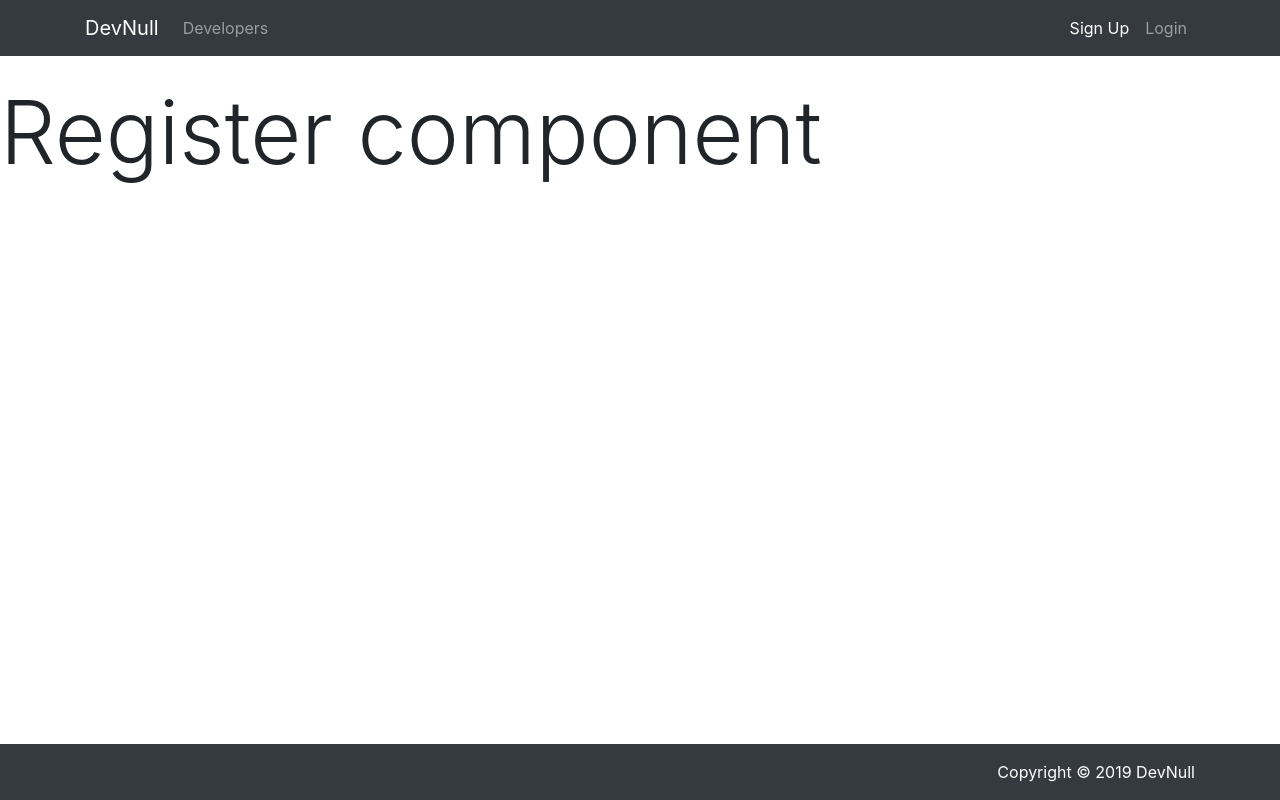
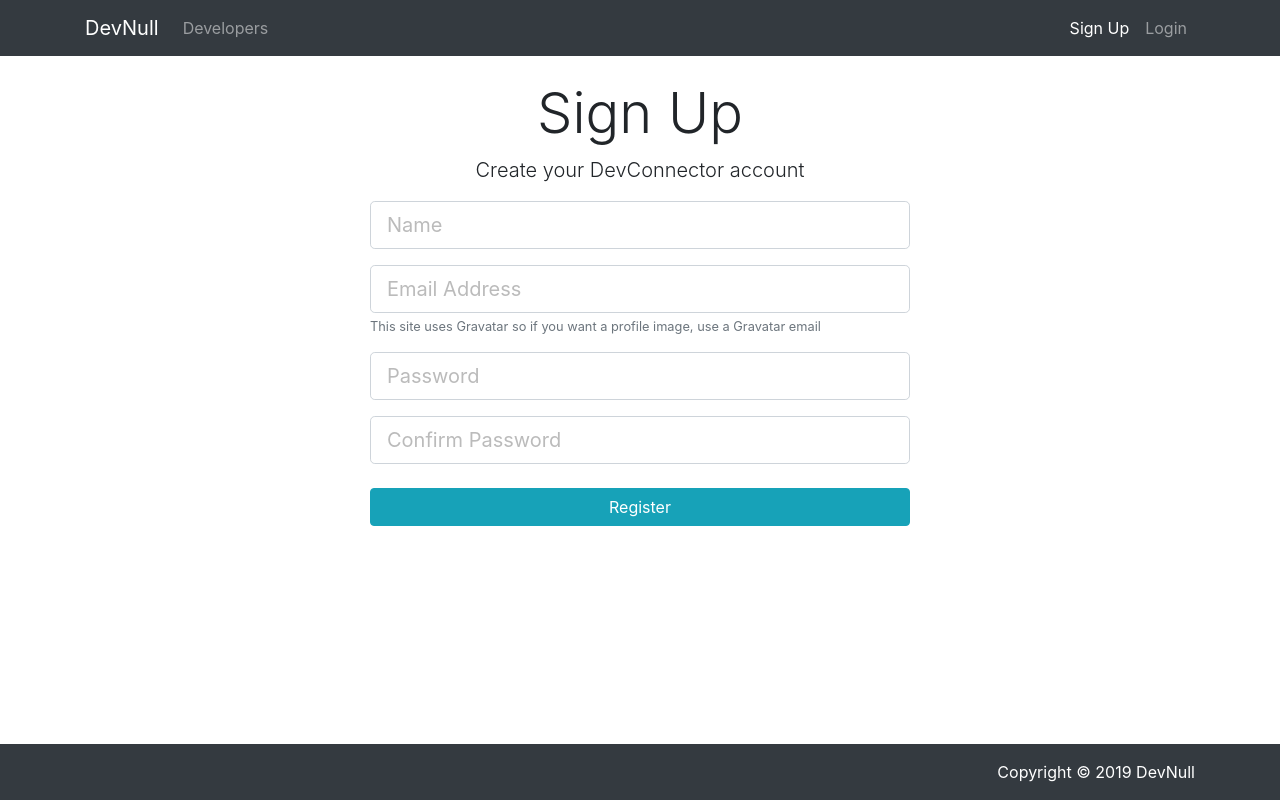
Before and after one commit to mrSerhi/Dev-Null, a React (Create React App) app in the folder client/: page /register in a window 1280 px wide. Built offline with nearby package versions, Linux system fonts and the light colour scheme.

Commit message:
add to Register component -> form for registration with component state && swallow validation

```diff
--- a/client/src/components/Auth/Register.js
+++ b/client/src/components/Auth/Register.js
@@ -1,9 +1,133 @@
 import React, { Component } from "react";
 
 class Register extends Component {
-  state = {};
+  state = {
+    name: "",
+    email: "",
+    password: "",
+    password2: ""
+  };
+
+  validate = data => {
+    const error = {};
+    let isValid = true;
+
+    if (data.name.length < 3) {
+      error.name = "Name must be equal or biggest then 3";
+      isValid = false;
+    }
+
+    if (data.name === "") {
+      error.name = "Name is required";
+      isValid = false;
+    }
+
+    if (data.email === "") {
+      error.email = "Email is required";
+      isValid = false;
+    }
+
+    if (data.password === "" && data.password2 === "") {
+      error.password = "Password is required";
+      isValid = false;
+    }
+
+    if (data.password !== data.password2) {
+      error.notIdenticPassword = "Password not equal";
+      isValid = false;
+    }
+
+    return { error, isValid };
+  };
+
+  handleOnChange = e => this.setState({ [e.target.name]: e.target.value });
+
+  handleOnSubmit = e => {
+    e.preventDefault();
+    // validate
+    const data = {
+      name: this.state.name,
+      email: this.state.email,
+      password: this.state.password,
+      password2: this.state.password2
+    };
+    const { error, isValid } = this.validate(data);
+
+    if (!isValid) {
+      console.log(error);
+      return;
+    }
+    alert("Submit!");
+
+    this.setState({ name: "", email: "", password: "", password2: "" });
+  };
+
   render() {
-    return <h1 className="display-2">Register component</h1>;
+    const { name, email, password, password2 } = this.state;
+    return (
+      <div className="register">
+        <div className="container">
+          <div className="row">
+            <div className="col-md-6 m-auto">
+              <h1 className="display-4 text-center">Sign Up</h1>
+              <p className="lead text-center">
+                Create your DevConnector account
+              </p>
+              <form onSubmit={this.handleOnSubmit}>
+                <div className="form-group">
+                  <input
+                    value={name}
+                    onChange={this.handleOnChange}
+                    type="text"
+                    className="form-control form-control-lg"
+                    placeholder="Name"
+                    name="name"
+                    required
+                  />
+                </div>
+                <div className="form-group">
+                  <input
+                    value={email}
+                    onChange={this.handleOnChange}
+                    type="email"
+                    className="form-control form-control-lg"
+                    placeholder="Email Address"
+                    name="email"
+                  />
+                  <small className="form-text text-muted">
+                    This site uses Gravatar so if you want a profile image, use
+                    a Gravatar email
+                  </small>
+                </div>
+                <div className="form-group">
+                  <input
+                    value={password}
+                    onChange={this.handleOnChange}
+                    type="password"
+                    className="form-control form-control-lg"
+                    placeholder="Password"
+                    name="password"
+                  />
+                </div>
+                <div className="form-group">
+                  <input
+                    value={password2}
+                    onChange={this.handleOnChange}
+                    type="password"
+                    className="form-control form-control-lg"
+                    placeholder="Confirm Password"
+                    name="password2"
+                  />
+                </div>
+                <button type="submit" className="btn btn-info btn-block mt-4">
+                  Register
+                </button>
+              </form>
+            </div>
+          </div>
+        </div>
+      </div>
+    );
   }
 }
 
--- a/client/src/components/Layout/Navbar.js
+++ b/client/src/components/Layout/Navbar.js
@@ -1,13 +1,13 @@
 import React from "react";
-import { NavLink } from "react-router-dom";
+import { NavLink, Link } from "react-router-dom";
 
 const Navbar = () => {
   return (
     <nav className="navbar navbar-expand-sm navbar-dark bg-dark mb-4">
       <div className="container">
-        <NavLink className="navbar-brand" to="/">
+        <Link className="navbar-brand" to="/">
           DevNull
-        </NavLink>
+        </Link>
 
         <button
           className="navbar-toggler"
```
